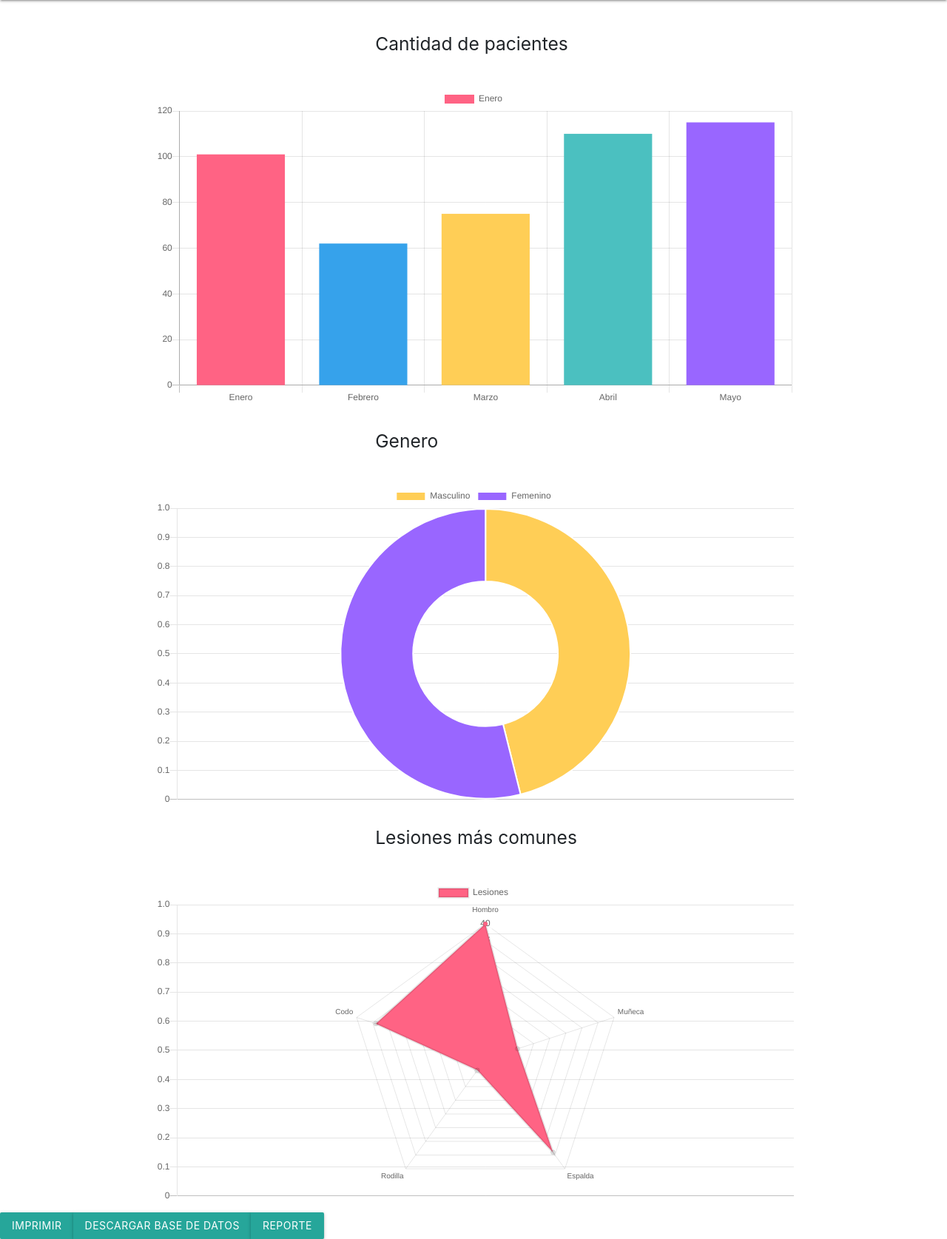
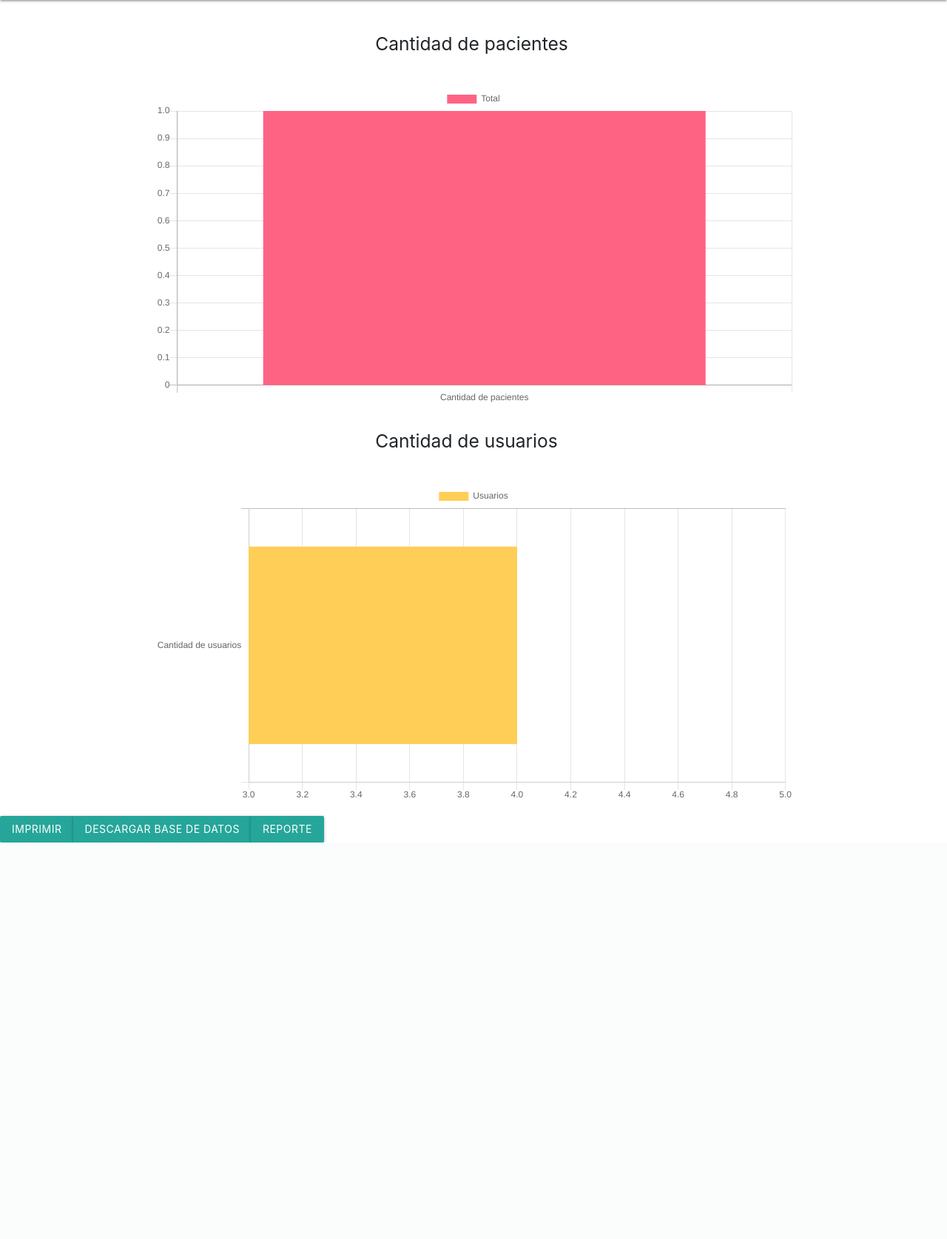
Before and after one commit to Tako07/Fisio-Marista, a Laravel app: page /Consulta in a window 1280 px wide. Shown: the part 64-1739 px from the top of the page at 74% size. After the commit the page ends 1203 px from the top, so only its background shows below. Run offline with Laravel 8, Linux system fonts and the light colour scheme; data comes from the database, SQL or seed files in the repository; some libraries are stand-ins or nearby versions.

Commit message:
Graficas simples

```diff
--- a/marista/app/Http/Controllers/ConsultaController.php
+++ b/marista/app/Http/Controllers/ConsultaController.php
@@ -3,10 +3,14 @@
 namespace App\Http\Controllers;
 
 use Illuminate\Http\Request;
+use App\Models\paciente;
+use App\Models\usuario;
 
 class ConsultaController extends Controller
 {
     public function index(){
-      return view('consulta');
+      $cantidad=paciente::count();
+      $usuarios=usuario::count();
+      return view('consulta',compact(['cantidad','usuarios']));
     }
 }
--- a/marista/resources/views/consulta.blade.php
+++ b/marista/resources/views/consulta.blade.php
@@ -2,63 +2,11 @@
 @section('more_style')
 <link href="https://fonts.googleapis.com/css?family=Open+Sans|Oswald|PT+Sans" rel="stylesheet">
 <link href="{{{ asset('css/style_consultas.css') }}}" rel="stylesheet">
-<script>
-var myChart = new Chart(ctx, {
-    type: 'bar',
-    data: {
-        labels: ['Enero', 'Febrero', 'Marzo', 'Abril', 'Mayo'],
-        datasets: [{
-            label: 'Enero',
-            data: [101, 62, 75, 110, 115],
-            backgroundColor: [
-              'rgba(255, 99, 132, 1)',
-              'rgba(54, 162, 235, 1)',
-              'rgba(255, 206, 86, 1)',
-              'rgba(75, 192, 192, 1)',
-              'rgba(153, 102, 255, 1)'
-            ]
-        }]
-    },
-    options: {
-        scales: {
-            yAxes: [{
-                ticks: {
-                    beginAtZero: true
-                }
-            }]
-        }
-    }
-});
-</script>
+<script src="https://cdnjs.cloudflare.com/ajax/libs/Chart.js/2.7.3/Chart.bundle.js"></script>
+<script src="https://cdnjs.cloudflare.com/ajax/libs/Chart.js/2.7.3/Chart.js"></script>
 @endsection
 
-@section('script')
 
-<!--<script type="text/javascript" src="http://www.google.com/jsapi"></script>
-<script type="text/javascript">
-    google.load('visualization','1.0', {'packages':['corechart']});
-    google.setOnLoadCallback(dibujar); //Funcion despues de cargar el api de google
-
-    function dibujar(){
-        var data =new google.visualization.DataTable();
-        data.addColumn('string', 'Ciudad'); //Añadir columnas
-        data.addColumn('number', 'Visitas');
-        data.addRows(
-            [
-                ['Cd Mexico', 700],
-                ['Bogota', 651],
-                ['Los Angeles',552],
-                ['Morelia',100]
-            ]
-        );
-        var opciones = {'title':'Visitas de mi sitio web', 'width':500, 'height':300};
-        var grafica = new google.visualization.AreaChart(document.getElementById('charts'));
-        grafica.draw(data, opciones);
-
-    }
-
-</script>-->
-@endsection
 
 
 @section('title','Consultas')
@@ -74,16 +22,12 @@ var myChart = new Chart(ctx, {
 <canvas id="chart1" width="400" height="200"></canvas>
 <div class="row section container">
   <div class="contenedor col s12 m6 push-m3">
-    <h5>Genero</h5>
+    <h5>Cantidad de usuarios</h5>
   </div>
 </div>
 <canvas id="chart2" width="400" height="200"></canvas>
-<div class="row section container">
-  <div class="contenedor col s12 m6 push-m3">
-    <h5>Lesiones más comunes</h5>
-  </div>
-</div>
-<canvas id="chart3" width="400" height="200"></canvas>
+
+
 </div>
     <div  class="btn-group fadeIn first" role="group" aria-label="Basic example">
             <button type="button" name="tipo" class="btn btn-primary">Imprimir</button>
@@ -93,8 +37,56 @@ var myChart = new Chart(ctx, {
 
 
 @endsection
+
 @section('more_script')
-  <script src="https://cdnjs.cloudflare.com/ajax/libs/Chart.js/2.7.3/Chart.bundle.js"></script>
-  <script src="https://cdnjs.cloudflare.com/ajax/libs/Chart.js/2.7.3/Chart.js"></script>
-  <script type="text/javascript" src="{{{ asset('js/estadisticas/test.js') }}}"></script>
+<script type="text/javascript">
+var ctx = document.getElementById('chart1');
+var ctx2 = document.getElementById('chart2');
+var myChart = new Chart(ctx, {
+    type: 'bar',
+    data: {
+        labels: ['Cantidad de pacientes'],
+        datasets: [{
+            label: 'Total',
+            data: [{{$cantidad}}],
+            backgroundColor: [
+              'rgba(255, 99, 132, 1)',
+            ]
+        }]
+    },
+    options: {
+        scales: {
+            yAxes: [{
+                ticks: {
+                    beginAtZero: true
+                }
+            }]
+        }
+    }
+});
+
+var myChart2 = new Chart(ctx2, {
+    type: 'horizontalBar',
+    data: {
+        labels: ['Cantidad de usuarios'],
+        datasets: [{
+            label: 'Usuarios',
+            data: [{{$usuarios}}],
+            backgroundColor: [
+              'rgba(255, 206, 86, 1)',
+            ]
+        }]
+    },
+    options: {
+        scales: {
+            yAxes: [{
+                ticks: {
+                    beginAtZero: true
+                }
+            }]
+        }
+    }
+});
+
+</script>
 @endsection
```
